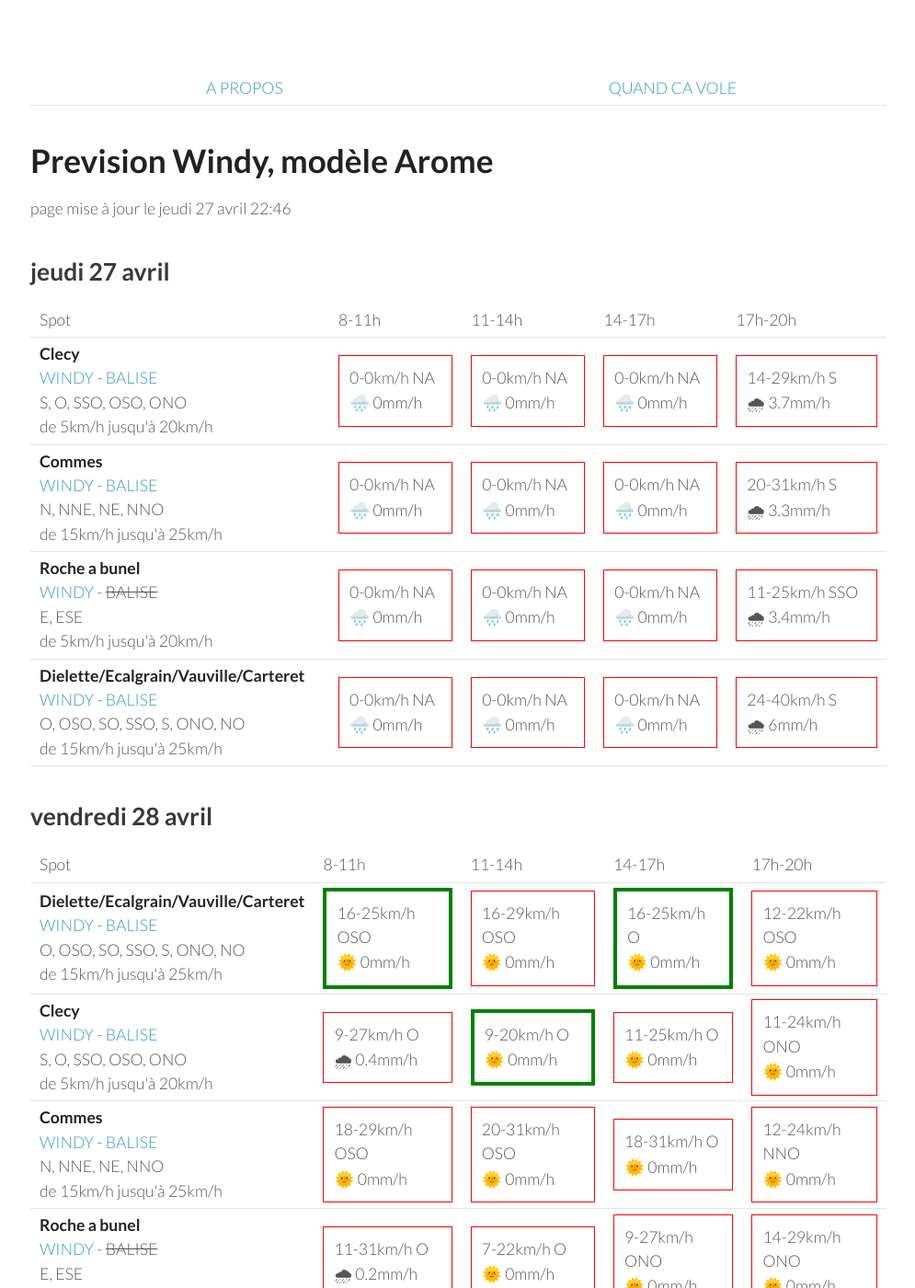
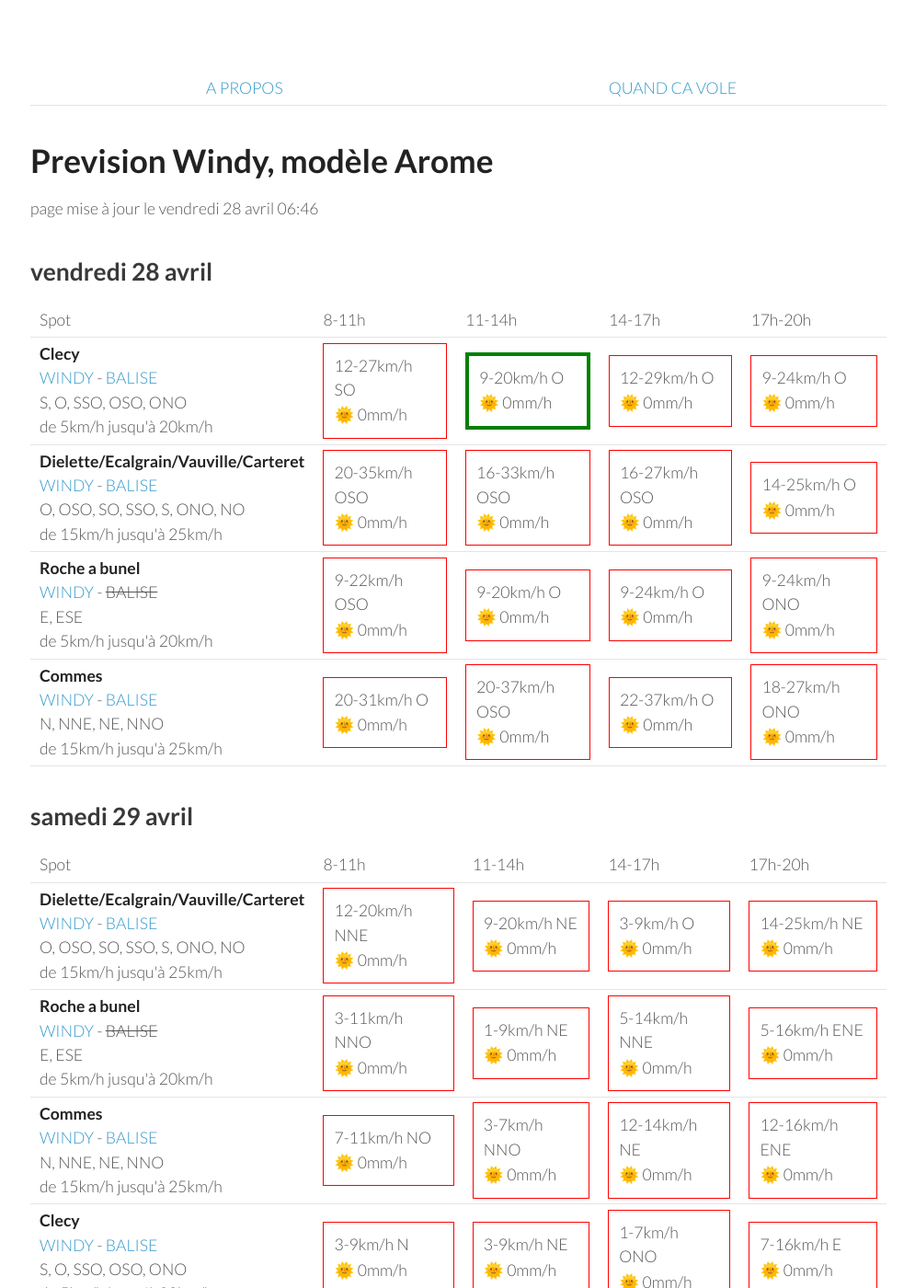
Before and after one commit to parapente-dans-le-nord/parapente-dans-le-nord.github.io, a Jekyll site: the page built from normandie.markdown, in a window 1280 px wide and 1400 px high. Shown: the whole window at 92% size, without its empty margins (25-1020 px from the left). Built offline with Jekyll 4.4.1, drawn with Linux system fonts in a browser that asks for light colours; some of the changed text lies outside the part shown.

Commit message:
update index.markdown

```diff
--- a/normandie.markdown
+++ b/normandie.markdown
@@ -7,9 +7,9 @@ title:  "Tous les spots"
 {: .links}
 
 # Prevision Windy, modèle Arome
-page mise à jour le jeudi 27 avril 22:46
+page mise à jour le vendredi 28 avril 06:46
 
-## jeudi 27 avril
+## vendredi 28 avril
 
 {::nomarkdown}
 <table>
@@ -24,92 +24,40 @@ page mise à jour le jeudi 27 avril 22:46
 <tr>
         <td><strong>Clecy</strong><br><a href="https://windy.com/48.929/-0.470?48.516,-0.470,8">WINDY</a> - <span class=""><a href="http://www.balisemeteo.com/balise.php?idBalise=122">BALISE</a> </span><br> <span class="vent-favorable">S, O, SSO, OSO, ONO</span><br><span class="force-vent">de 5km/h jusqu'à 20km/h</span> </td>
 
-            <td><div class="not-flyable"><p>0-0km/h NA</p><p>🌧️ 0mm/h</p></div></td>
-            <td><div class="not-flyable"><p>0-0km/h NA</p><p>🌧️ 0mm/h</p></div></td>
-            <td><div class="not-flyable"><p>0-0km/h NA</p><p>🌧️ 0mm/h</p></div></td>
-            <td><div class="not-flyable"><p>14-29km/h S</p><p>🌧 3.7mm/h</p></div></td>
+            <td><div class="not-flyable"><p>12-27km/h SO</p><p>🌞 0mm/h</p></div></td>
+            <td><div class="flyable"><p>9-20km/h O</p><p>🌞 0mm/h</p></div></td>
+            <td><div class="not-flyable"><p>12-29km/h O</p><p>🌞 0mm/h</p></div></td>
+            <td><div class="not-flyable"><p>9-24km/h O</p><p>🌞 0mm/h</p></div></td>
+
 
     </tr>
 <tr>
-        <td><strong>Commes</strong><br><a href="https://windy.com/49.346/-0.726?48.936,-0.726,8">WINDY</a> - <span class=""><a href="http://www.balisemeteo.com/balise.php?idBalise=158">BALISE</a> </span><br> <span class="vent-favorable">N, NNE, NE, NNO</span><br><span class="force-vent">de 15km/h jusqu'à 25km/h</span> </td>
+        <td><strong>Dielette/Ecalgrain/Vauville/Carteret</strong><br><a href="https://windy.com/49.650/-1.856?49.243,-1.856,8">WINDY</a> - <span class=""><a href="http://www.balisemeteo.com/balise.php?idBalise=81">BALISE</a> </span><br> <span class="vent-favorable">O, OSO, SO, SSO, S, ONO, NO</span><br><span class="force-vent">de 15km/h jusqu'à 25km/h</span> </td>
 
-            <td><div class="not-flyable"><p>0-0km/h NA</p><p>🌧️ 0mm/h</p></div></td>
-            <td><div class="not-flyable"><p>0-0km/h NA</p><p>🌧️ 0mm/h</p></div></td>
-            <td><div class="not-flyable"><p>0-0km/h NA</p><p>🌧️ 0mm/h</p></div></td>
-            <td><div class="not-flyable"><p>20-31km/h S</p><p>🌧 3.3mm/h</p></div></td>
+            <td><div class="not-flyable"><p>20-35km/h OSO</p><p>🌞 0mm/h</p></div></td>
+            <td><div class="not-flyable"><p>16-33km/h OSO</p><p>🌞 0mm/h</p></div></td>
+            <td><div class="not-flyable"><p>16-27km/h OSO</p><p>🌞 0mm/h</p></div></td>
+            <td><div class="not-flyable"><p>14-25km/h O</p><p>🌞 0mm/h</p></div></td>
+
 
     </tr>
 <tr>
         <td><strong>Roche a bunel</strong><br><a href="https://windy.com/48.993/-0.499?48.580,-0.499,8">WINDY</a> - <span class="no-balise"> BALISE </span><br> <span class="vent-favorable">E, ESE</span><br><span class="force-vent">de 5km/h jusqu'à 20km/h</span> </td>
 
-            <td><div class="not-flyable"><p>0-0km/h NA</p><p>🌧️ 0mm/h</p></div></td>
-            <td><div class="not-flyable"><p>0-0km/h NA</p><p>🌧️ 0mm/h</p></div></td>
-            <td><div class="not-flyable"><p>0-0km/h NA</p><p>🌧️ 0mm/h</p></div></td>
-            <td><div class="not-flyable"><p>11-25km/h SSO</p><p>🌧 3.4mm/h</p></div></td>
-
-    </tr>
-<tr>
-        <td><strong>Dielette/Ecalgrain/Vauville/Carteret</strong><br><a href="https://windy.com/49.650/-1.856?49.243,-1.856,8">WINDY</a> - <span class=""><a href="http://www.balisemeteo.com/balise.php?idBalise=81">BALISE</a> </span><br> <span class="vent-favorable">O, OSO, SO, SSO, S, ONO, NO</span><br><span class="force-vent">de 15km/h jusqu'à 25km/h</span> </td>
-
-            <td><div class="not-flyable"><p>0-0km/h NA</p><p>🌧️ 0mm/h</p></div></td>
-            <td><div class="not-flyable"><p>0-0km/h NA</p><p>🌧️ 0mm/h</p></div></td>
-            <td><div class="not-flyable"><p>0-0km/h NA</p><p>🌧️ 0mm/h</p></div></td>
-            <td><div class="not-flyable"><p>24-40km/h S</p><p>🌧 6mm/h</p></div></td>
-
-    </tr>
-
-</tbody>
-</table>
-{:/}
-## vendredi 28 avril
-
-{::nomarkdown}
-<table>
-  <tbody>
-    <tr>
-      <td>Spot</td>
-      <td>8-11h</td>
-      <td>11-14h</td>
-      <td>14-17h</td>
-      <td>17h-20h</td>
-    </tr>
-<tr>
-        <td><strong>Dielette/Ecalgrain/Vauville/Carteret</strong><br><a href="https://windy.com/49.650/-1.856?49.243,-1.856,8">WINDY</a> - <span class=""><a href="http://www.balisemeteo.com/balise.php?idBalise=81">BALISE</a> </span><br> <span class="vent-favorable">O, OSO, SO, SSO, S, ONO, NO</span><br><span class="force-vent">de 15km/h jusqu'à 25km/h</span> </td>
-
-            <td><div class="flyable"><p>16-25km/h OSO</p><p>🌞 0mm/h</p></div></td>
-            <td><div class="not-flyable"><p>16-29km/h OSO</p><p>🌞 0mm/h</p></div></td>
-            <td><div class="flyable"><p>16-25km/h O</p><p>🌞 0mm/h</p></div></td>
-            <td><div class="not-flyable"><p>12-22km/h OSO</p><p>🌞 0mm/h</p></div></td>
-
-
-    </tr>
-<tr>
-        <td><strong>Clecy</strong><br><a href="https://windy.com/48.929/-0.470?48.516,-0.470,8">WINDY</a> - <span class=""><a href="http://www.balisemeteo.com/balise.php?idBalise=122">BALISE</a> </span><br> <span class="vent-favorable">S, O, SSO, OSO, ONO</span><br><span class="force-vent">de 5km/h jusqu'à 20km/h</span> </td>
-
-            <td><div class="not-flyable"><p>9-27km/h O</p><p>🌧 0.4mm/h</p></div></td>
-            <td><div class="flyable"><p>9-20km/h O</p><p>🌞 0mm/h</p></div></td>
-            <td><div class="not-flyable"><p>11-25km/h O</p><p>🌞 0mm/h</p></div></td>
-            <td><div class="not-flyable"><p>11-24km/h ONO</p><p>🌞 0mm/h</p></div></td>
+            <td><div class="not-flyable"><p>9-22km/h OSO</p><p>🌞 0mm/h</p></div></td>
+            <td><div class="not-flyable"><p>9-20km/h O</p><p>🌞 0mm/h</p></div></td>
+            <td><div class="not-flyable"><p>9-24km/h O</p><p>🌞 0mm/h</p></div></td>
+            <td><div class="not-flyable"><p>9-24km/h ONO</p><p>🌞 0mm/h</p></div></td>
 
 
     </tr>
 <tr>
         <td><strong>Commes</strong><br><a href="https://windy.com/49.346/-0.726?48.936,-0.726,8">WINDY</a> - <span class=""><a href="http://www.balisemeteo.com/balise.php?idBalise=158">BALISE</a> </span><br> <span class="vent-favorable">N, NNE, NE, NNO</span><br><span class="force-vent">de 15km/h jusqu'à 25km/h</span> </td>
 
-            <td><div class="not-flyable"><p>18-29km/h OSO</p><p>🌞 0mm/h</p></div></td>
-            <td><div class="not-flyable"><p>20-31km/h OSO</p><p>🌞 0mm/h</p></div></td>
-            <td><div class="not-flyable"><p>18-31km/h O</p><p>🌞 0mm/h</p></div></td>
-            <td><div class="not-flyable"><p>12-24km/h NNO</p><p>🌞 0mm/h</p></div></td>
-
-
-    </tr>
-<tr>
-        <td><strong>Roche a bunel</strong><br><a href="https://windy.com/48.993/-0.499?48.580,-0.499,8">WINDY</a> - <span class="no-balise"> BALISE </span><br> <span class="vent-favorable">E, ESE</span><br><span class="force-vent">de 5km/h jusqu'à 20km/h</span> </td>
-
-            <td><div class="not-flyable"><p>11-31km/h O</p><p>🌧 0.2mm/h</p></div></td>
-            <td><div class="not-flyable"><p>7-22km/h O</p><p>🌞 0mm/h</p></div></td>
-            <td><div class="not-flyable"><p>9-27km/h ONO</p><p>🌞 0mm/h</p></div></td>
-            <td><div class="not-flyable"><p>14-29km/h ONO</p><p>🌞 0mm/h</p></div></td>
+            <td><div class="not-flyable"><p>20-31km/h O</p><p>🌞 0mm/h</p></div></td>
+            <td><div class="not-flyable"><p>20-37km/h OSO</p><p>🌞 0mm/h</p></div></td>
+            <td><div class="not-flyable"><p>22-37km/h O</p><p>🌞 0mm/h</p></div></td>
+            <td><div class="not-flyable"><p>18-27km/h ONO</p><p>🌞 0mm/h</p></div></td>
 
 
     </tr>
@@ -130,42 +78,42 @@ page mise à jour le jeudi 27 avril 22:46
       <td>17h-20h</td>
     </tr>
 <tr>
+        <td><strong>Dielette/Ecalgrain/Vauville/Carteret</strong><br><a href="https://windy.com/49.650/-1.856?49.243,-1.856,8">WINDY</a> - <span class=""><a href="http://www.balisemeteo.com/balise.php?idBalise=81">BALISE</a> </span><br> <span class="vent-favorable">O, OSO, SO, SSO, S, ONO, NO</span><br><span class="force-vent">de 15km/h jusqu'à 25km/h</span> </td>
+
+            <td><div class="not-flyable"><p>12-20km/h NNE</p><p>🌞 0mm/h</p></div></td>
+            <td><div class="not-flyable"><p>9-20km/h NE</p><p>🌞 0mm/h</p></div></td>
+            <td><div class="not-flyable"><p>3-9km/h O</p><p>🌞 0mm/h</p></div></td>
+            <td><div class="not-flyable"><p>14-25km/h NE</p><p>🌞 0mm/h</p></div></td>
+
+
+    </tr>
+<tr>
+        <td><strong>Roche a bunel</strong><br><a href="https://windy.com/48.993/-0.499?48.580,-0.499,8">WINDY</a> - <span class="no-balise"> BALISE </span><br> <span class="vent-favorable">E, ESE</span><br><span class="force-vent">de 5km/h jusqu'à 20km/h</span> </td>
+
+            <td><div class="not-flyable"><p>3-11km/h NNO</p><p>🌞 0mm/h</p></div></td>
+            <td><div class="not-flyable"><p>1-9km/h NE</p><p>🌞 0mm/h</p></div></td>
+            <td><div class="not-flyable"><p>5-14km/h NNE</p><p>🌞 0mm/h</p></div></td>
+            <td><div class="not-flyable"><p>5-16km/h ENE</p><p>🌞 0mm/h</p></div></td>
+
+
+    </tr>
+<tr>
         <td><strong>Commes</strong><br><a href="https://windy.com/49.346/-0.726?48.936,-0.726,8">WINDY</a> - <span class=""><a href="http://www.balisemeteo.com/balise.php?idBalise=158">BALISE</a> </span><br> <span class="vent-favorable">N, NNE, NE, NNO</span><br><span class="force-vent">de 15km/h jusqu'à 25km/h</span> </td>
 
-            <td><div class="not-flyable"><p>12-16km/h NO</p><p>🌞 0mm/h</p></div></td>
-            <td><div class="not-flyable"><p>7-14km/h NNO</p><p>🌞 0mm/h</p></div></td>
-            <td><div class="not-flyable"><p>7-16km/h N</p><p>🌞 0mm/h</p></div></td>
-            <td><div class="not-flyable"><p>12-22km/h NNE</p><p>🌞 0mm/h</p></div></td>
+            <td><div class="not-flyable"><p>7-11km/h NO</p><p>🌞 0mm/h</p></div></td>
+            <td><div class="not-flyable"><p>3-7km/h NNO</p><p>🌞 0mm/h</p></div></td>
+            <td><div class="not-flyable"><p>12-14km/h NE</p><p>🌞 0mm/h</p></div></td>
+            <td><div class="not-flyable"><p>12-16km/h ENE</p><p>🌞 0mm/h</p></div></td>
 
 
     </tr>
 <tr>
         <td><strong>Clecy</strong><br><a href="https://windy.com/48.929/-0.470?48.516,-0.470,8">WINDY</a> - <span class=""><a href="http://www.balisemeteo.com/balise.php?idBalise=122">BALISE</a> </span><br> <span class="vent-favorable">S, O, SSO, OSO, ONO</span><br><span class="force-vent">de 5km/h jusqu'à 20km/h</span> </td>
 
-            <td><div class="not-flyable"><p>3-7km/h N</p><p>🌞 0mm/h</p></div></td>
-            <td><div class="not-flyable"><p>3-14km/h NE</p><p>🌞 0mm/h</p></div></td>
-            <td><div class="not-flyable"><p>5-18km/h NE</p><p>🌧 0.2mm/h</p></div></td>
-            <td><div class="not-flyable"><p>5-18km/h NNE</p><p>🌞 0mm/h</p></div></td>
-
-
-    </tr>
-<tr>
-        <td><strong>Roche a bunel</strong><br><a href="https://windy.com/48.993/-0.499?48.580,-0.499,8">WINDY</a> - <span class="no-balise"> BALISE </span><br> <span class="vent-favorable">E, ESE</span><br><span class="force-vent">de 5km/h jusqu'à 20km/h</span> </td>
-
-            <td><div class="not-flyable"><p>1-5km/h N</p><p>🌞 0mm/h</p></div></td>
-            <td><div class="not-flyable"><p>7-18km/h N</p><p>🌞 0mm/h</p></div></td>
-            <td><div class="not-flyable"><p>7-22km/h NNE</p><p>🌞 0mm/h</p></div></td>
-            <td><div class="not-flyable"><p>11-24km/h NNE</p><p>🌞 0mm/h</p></div></td>
-
-
-    </tr>
-<tr>
-        <td><strong>Dielette/Ecalgrain/Vauville/Carteret</strong><br><a href="https://windy.com/49.650/-1.856?49.243,-1.856,8">WINDY</a> - <span class=""><a href="http://www.balisemeteo.com/balise.php?idBalise=81">BALISE</a> </span><br> <span class="vent-favorable">O, OSO, SO, SSO, S, ONO, NO</span><br><span class="force-vent">de 15km/h jusqu'à 25km/h</span> </td>
-
-            <td><div class="not-flyable"><p>11-22km/h N</p><p>🌞 0mm/h</p></div></td>
-            <td><div class="not-flyable"><p>9-14km/h NNE</p><p>🌞 0mm/h</p></div></td>
-            <td><div class="not-flyable"><p>11-16km/h NNE</p><p>🌞 0mm/h</p></div></td>
-            <td><div class="not-flyable"><p>11-18km/h NNE</p><p>🌞 0mm/h</p></div></td>
+            <td><div class="not-flyable"><p>3-9km/h N</p><p>🌞 0mm/h</p></div></td>
+            <td><div class="not-flyable"><p>3-9km/h NE</p><p>🌞 0mm/h</p></div></td>
+            <td><div class="not-flyable"><p>1-7km/h ONO</p><p>🌞 0mm/h</p></div></td>
+            <td><div class="not-flyable"><p>7-16km/h E</p><p>🌞 0mm/h</p></div></td>
 
 
     </tr>
@@ -188,40 +136,40 @@ page mise à jour le jeudi 27 avril 22:46
 <tr>
         <td><strong>Roche a bunel</strong><br><a href="https://windy.com/48.993/-0.499?48.580,-0.499,8">WINDY</a> - <span class="no-balise"> BALISE </span><br> <span class="vent-favorable">E, ESE</span><br><span class="force-vent">de 5km/h jusqu'à 20km/h</span> </td>
 
-            <td><div class="flyable"><p>5-11km/h ESE</p><p>🌞 0mm/h</p></div></td>
-            <td><div class="flyable"><p>5-16km/h ESE</p><p>🌞 0mm/h</p></div></td>
-            <td><div class="flyable"><p>7-20km/h E</p><p>🌞 0mm/h</p></div></td>
-            <td><div class="not-flyable"><p>9-22km/h ENE</p><p>🌞 0mm/h</p></div></td>
+            <td><div class="flyable"><p>7-12km/h ESE</p><p>🌞 0mm/h</p></div></td>
+            <td><div class="not-flyable"><p>11-24km/h SE</p><p>🌧 0.2mm/h</p></div></td>
+            <td><div class="not-flyable"><p>7-25km/h SE</p><p>🌧 0.3mm/h</p></div></td>
+            <td><div class="not-flyable"><p>3-24km/h NNO</p><p>🌧 3.7mm/h</p></div></td>
 
 
     </tr>
 <tr>
         <td><strong>Clecy</strong><br><a href="https://windy.com/48.929/-0.470?48.516,-0.470,8">WINDY</a> - <span class=""><a href="http://www.balisemeteo.com/balise.php?idBalise=122">BALISE</a> </span><br> <span class="vent-favorable">S, O, SSO, OSO, ONO</span><br><span class="force-vent">de 5km/h jusqu'à 20km/h</span> </td>
 
-            <td><div class="not-flyable"><p>7-16km/h SSE</p><p>🌧 0.2mm/h</p></div></td>
-            <td><div class="not-flyable"><p>5-16km/h SE</p><p>🌧 0.7mm/h</p></div></td>
-            <td><div class="not-flyable"><p>5-18km/h SE</p><p>🌞 0mm/h</p></div></td>
-            <td><div class="not-flyable"><p>7-31km/h NNO</p><p>🌧 6mm/h</p></div></td>
+            <td><div class="not-flyable"><p>7-12km/h ESE</p><p>🌞 0mm/h</p></div></td>
+            <td><div class="not-flyable"><p>9-24km/h SE</p><p>🌧 0.2mm/h</p></div></td>
+            <td><div class="not-flyable"><p>5-24km/h SSE</p><p>🌧 0.3mm/h</p></div></td>
+            <td><div class="not-flyable"><p>3-22km/h ONO</p><p>🌧 2.5mm/h</p></div></td>
 
 
     </tr>
 <tr>
         <td><strong>Commes</strong><br><a href="https://windy.com/49.346/-0.726?48.936,-0.726,8">WINDY</a> - <span class=""><a href="http://www.balisemeteo.com/balise.php?idBalise=158">BALISE</a> </span><br> <span class="vent-favorable">N, NNE, NE, NNO</span><br><span class="force-vent">de 15km/h jusqu'à 25km/h</span> </td>
 
-            <td><div class="not-flyable"><p>9-12km/h ESE</p><p>🌞 0mm/h</p></div></td>
-            <td><div class="not-flyable"><p>9-16km/h E</p><p>🌞 0mm/h</p></div></td>
-            <td><div class="not-flyable"><p>12-22km/h ENE</p><p>🌞 0mm/h</p></div></td>
-            <td><div class="not-flyable"><p>12-25km/h NE</p><p>🌞 0mm/h</p></div></td>
+            <td><div class="not-flyable"><p>9-12km/h SE</p><p>🌞 0mm/h</p></div></td>
+            <td><div class="not-flyable"><p>12-20km/h ESE</p><p>🌞 0mm/h</p></div></td>
+            <td><div class="not-flyable"><p>14-25km/h ENE</p><p>🌧 0.2mm/h</p></div></td>
+            <td><div class="not-flyable"><p>12-31km/h NE</p><p>🌧 2mm/h</p></div></td>
 
 
     </tr>
 <tr>
         <td><strong>Dielette/Ecalgrain/Vauville/Carteret</strong><br><a href="https://windy.com/49.650/-1.856?49.243,-1.856,8">WINDY</a> - <span class=""><a href="http://www.balisemeteo.com/balise.php?idBalise=81">BALISE</a> </span><br> <span class="vent-favorable">O, OSO, SO, SSO, S, ONO, NO</span><br><span class="force-vent">de 15km/h jusqu'à 25km/h</span> </td>
 
-            <td><div class="not-flyable"><p>9-12km/h ENE</p><p>🌞 0mm/h</p></div></td>
-            <td><div class="not-flyable"><p>7-14km/h ENE</p><p>🌞 0mm/h</p></div></td>
-            <td><div class="not-flyable"><p>9-18km/h N</p><p>🌞 0mm/h</p></div></td>
-            <td><div class="not-flyable"><p>12-20km/h NNE</p><p>🌞 0mm/h</p></div></td>
+            <td><div class="not-flyable"><p>7-12km/h ENE</p><p>🌞 0mm/h</p></div></td>
+            <td><div class="not-flyable"><p>9-14km/h ENE</p><p>🌞 0mm/h</p></div></td>
+            <td><div class="not-flyable"><p>7-16km/h N</p><p>🌞 0mm/h</p></div></td>
+            <td><div class="not-flyable"><p>5-20km/h NNE</p><p>🌧 1.5mm/h</p></div></td>
 
 
     </tr>
@@ -244,8 +192,8 @@ page mise à jour le jeudi 27 avril 22:46
 <tr>
         <td><strong>Dielette/Ecalgrain/Vauville/Carteret</strong><br><a href="https://windy.com/49.650/-1.856?49.243,-1.856,8">WINDY</a> - <span class=""><a href="http://www.balisemeteo.com/balise.php?idBalise=81">BALISE</a> </span><br> <span class="vent-favorable">O, OSO, SO, SSO, S, ONO, NO</span><br><span class="force-vent">de 15km/h jusqu'à 25km/h</span> </td>
 
-            <td><div class="not-flyable"><p>9-12km/h ONO</p><p>🌞 0mm/h</p></div></td>
-            <td><div class="flyable"><p>16-24km/h NO</p><p>🌞 0mm/h</p></div></td>
+            <td><div class="not-flyable"><p>11-16km/h NO</p><p>🌞 0mm/h</p></div></td>
+            <td><div class="not-flyable"><p>16-22km/h NNO</p><p>🌞 0mm/h</p></div></td>
             <td><div class="not-flyable"><p>18-27km/h ONO</p><p>🌞 0mm/h</p></div></td>
             <td><div class="not-flyable"><p>16-29km/h ONO</p><p>🌞 0mm/h</p></div></td>
 
@@ -254,8 +202,8 @@ page mise à jour le jeudi 27 avril 22:46
 <tr>
         <td><strong>Commes</strong><br><a href="https://windy.com/49.346/-0.726?48.936,-0.726,8">WINDY</a> - <span class=""><a href="http://www.balisemeteo.com/balise.php?idBalise=158">BALISE</a> </span><br> <span class="vent-favorable">N, NNE, NE, NNO</span><br><span class="force-vent">de 15km/h jusqu'à 25km/h</span> </td>
 
-            <td><div class="not-flyable"><p>11-16km/h ONO</p><p>🌞 0mm/h</p></div></td>
-            <td><div class="not-flyable"><p>12-20km/h NO</p><p>🌞 0mm/h</p></div></td>
+            <td><div class="not-flyable"><p>12-18km/h ONO</p><p>🌧 1.2mm/h</p></div></td>
+            <td><div class="not-flyable"><p>11-25km/h NO</p><p>🌧 1mm/h</p></div></td>
             <td><div class="not-flyable"><p>16-29km/h NNO</p><p>🌞 0mm/h</p></div></td>
             <td><div class="not-flyable"><p>18-35km/h NNO</p><p>🌧 0.3mm/h</p></div></td>
 
@@ -264,8 +212,8 @@ page mise à jour le jeudi 27 avril 22:46
 <tr>
         <td><strong>Roche a bunel</strong><br><a href="https://windy.com/48.993/-0.499?48.580,-0.499,8">WINDY</a> - <span class="no-balise"> BALISE </span><br> <span class="vent-favorable">E, ESE</span><br><span class="force-vent">de 5km/h jusqu'à 20km/h</span> </td>
 
-            <td><div class="not-flyable"><p>9-16km/h NO</p><p>🌞 0mm/h</p></div></td>
-            <td><div class="not-flyable"><p>11-25km/h NNO</p><p>🌞 0mm/h</p></div></td>
+            <td><div class="not-flyable"><p>11-20km/h NO</p><p>🌧 1.1mm/h</p></div></td>
+            <td><div class="not-flyable"><p>14-29km/h NNO</p><p>🌧 0.2mm/h</p></div></td>
             <td><div class="not-flyable"><p>9-25km/h NO</p><p>🌧 0.5mm/h</p></div></td>
             <td><div class="not-flyable"><p>12-29km/h NNO</p><p>🌧 2.2mm/h</p></div></td>
 
@@ -274,10 +222,10 @@ page mise à jour le jeudi 27 avril 22:46
 <tr>
         <td><strong>Clecy</strong><br><a href="https://windy.com/48.929/-0.470?48.516,-0.470,8">WINDY</a> - <span class=""><a href="http://www.balisemeteo.com/balise.php?idBalise=122">BALISE</a> </span><br> <span class="vent-favorable">S, O, SSO, OSO, ONO</span><br><span class="force-vent">de 5km/h jusqu'à 20km/h</span> </td>
 
-            <td><div class="not-flyable"><p>7-14km/h N</p><p>🌞 0mm/h</p></div></td>
-            <td><div class="not-flyable"><p>7-22km/h NNO</p><p>🌞 0mm/h</p></div></td>
-            <td><div class="not-flyable"><p>11-27km/h NNO</p><p>🌧 0.4mm/h</p></div></td>
-            <td><div class="not-flyable"><p>14-33km/h NNO</p><p>🌧 0.2mm/h</p></div></td>
+            <td><div class="not-flyable"><p>9-18km/h NO</p><p>🌧 0.9mm/h</p></div></td>
+            <td><div class="not-flyable"><p>12-29km/h NNO</p><p>🌧 0.2mm/h</p></div></td>
+            <td><div class="not-flyable"><p>9-25km/h NO</p><p>🌧 0.5mm/h</p></div></td>
+            <td><div class="not-flyable"><p>12-31km/h NNO</p><p>🌧 1.6mm/h</p></div></td>
 
 
     </tr>
@@ -300,10 +248,10 @@ page mise à jour le jeudi 27 avril 22:46
 <tr>
         <td><strong>Clecy</strong><br><a href="https://windy.com/48.929/-0.470?48.516,-0.470,8">WINDY</a> - <span class=""><a href="http://www.balisemeteo.com/balise.php?idBalise=122">BALISE</a> </span><br> <span class="vent-favorable">S, O, SSO, OSO, ONO</span><br><span class="force-vent">de 5km/h jusqu'à 20km/h</span> </td>
 
-            <td><div class="flyable"><p>5-14km/h O</p><p>🌞 0mm/h</p></div></td>
-            <td><div class="not-flyable"><p>5-16km/h NNO</p><p>🌞 0mm/h</p></div></td>
-            <td><div class="not-flyable"><p>7-24km/h NNE</p><p>🌞 0mm/h</p></div></td>
-            <td><div class="not-flyable"><p>12-29km/h NNE</p><p>🌞 0mm/h</p></div></td>
+            <td><div class="flyable"><p>5-12km/h O</p><p>🌞 0mm/h</p></div></td>
+            <td><div class="not-flyable"><p>5-16km/h N</p><p>🌞 0mm/h</p></div></td>
+            <td><div class="not-flyable"><p>9-24km/h NNE</p><p>🌧 0.3mm/h</p></div></td>
+            <td><div class="not-flyable"><p>11-24km/h NE</p><p>🌞 0mm/h</p></div></td>
 
 
     </tr>
```
